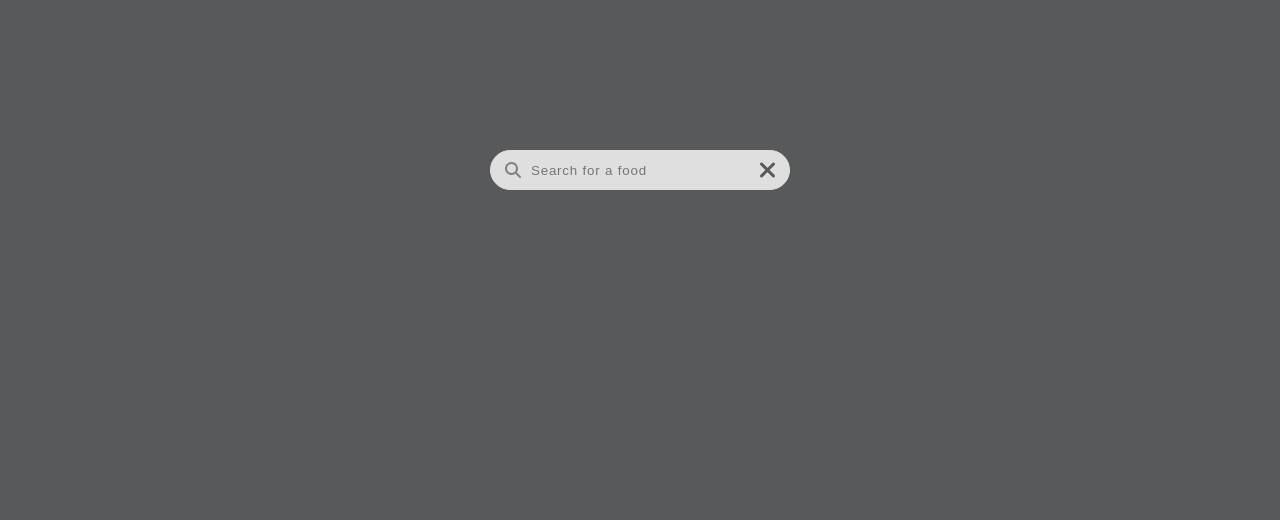
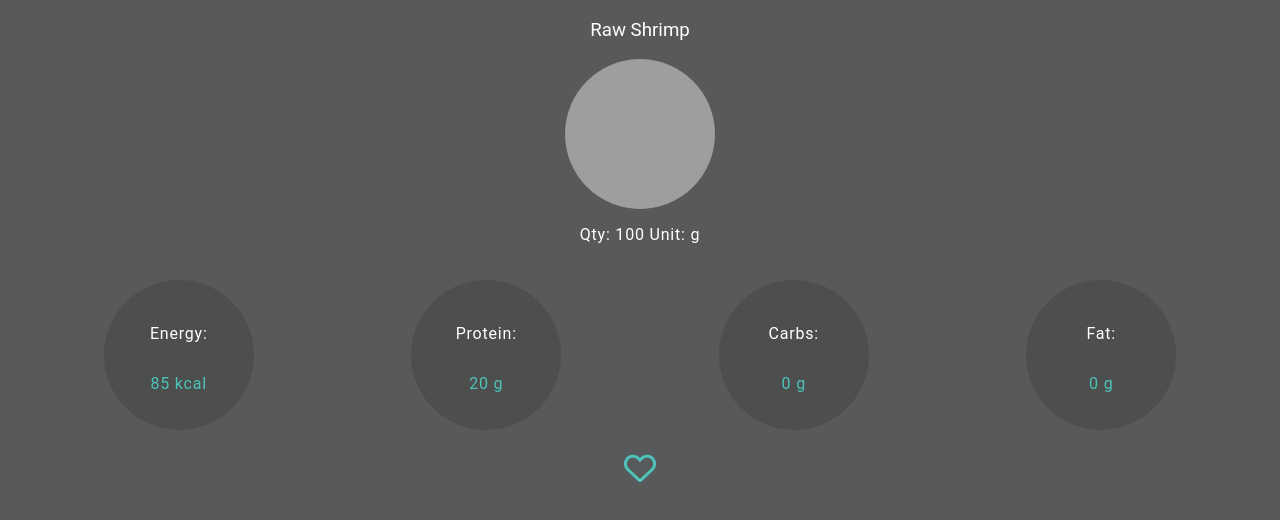
Before and after one commit to raymondkhoaho/MacVue, a website: page index.html in a window 1280 px wide. Shown: the part 60-580 px from the top of the page. Drawn offline with Linux system fonts and the light colour scheme; grey boxes are pictures that could not be loaded.

Commit message:
Add a sibling div[data-view=details-page] to HTML.  Add a HTML skeleton with some dummy data for details page to reflect wireframe.

```diff
--- a/css/layout.css
+++ b/css/layout.css
@@ -15,13 +15,22 @@
   flex-basis: 50%;
 }
 
+.column-fourth {
+  flex-basis: 50%;
+}
+
 @media screen and (min-width: 768px) {
   .column-full,
-  .column-sixth {
+  .column-sixth,
+  .column-fourth {
     padding: 0 0.75rem;
   }
 
   .column-sixth {
     flex-basis: calc(100% / 6);
   }
+
+  .column-fourth {
+    flex-basis: 25%;
+  }
 }
--- a/css/styles.css
+++ b/css/styles.css
@@ -105,7 +105,7 @@ input[type="search"]::-webkit-search-results-decoration {
   display: none;
 }
 
-.image-wrapper {
+.wrapper {
   align-self: center;
   width: 150px;
   height: 150px;
@@ -113,10 +113,15 @@ input[type="search"]::-webkit-search-results-decoration {
   border-radius: 50%;
 }
 
-.image-wrapper img {
+.wrapper img {
   border-radius: 50%;
   width: 150px;
   height: 150px;
+}
+
+p,
+h4 {
+  letter-spacing: 0.05rem;
 }
 
 .flex-column {
@@ -137,3 +142,36 @@ input[type="search"]::-webkit-search-results-decoration {
 .flex-column:active img {
   opacity: 0.25;
 }
+
+.column-center {
+  flex-direction: column;
+  align-items: center;
+}
+
+.column-center p {
+  color: #fff;
+}
+
+.padding {
+  padding: 20px 0;
+}
+
+.flex-column-center {
+  display: flex;
+  flex-direction: column;
+  align-items: center;
+  justify-content: center;
+}
+
+.margin {
+  margin-bottom: 15px;
+}
+
+.flex-column-center p {
+  color: #4dc3b9;
+}
+
+.favorite-icon {
+  color: #4dc3b9;
+  font-size: 2rem;
+}
--- a/index.html
+++ b/index.html
@@ -27,7 +27,7 @@
   </header>
   <main>
     <!-- search form -->
-    <div class="view container" data-view="search-form">
+    <div class="view container hidden" data-view="search-form">
       <div class="row">
         <div class="column-full center">
           <form id="form">
@@ -49,6 +49,46 @@
       <div class="row result-item">
       </div>
     </div>
+    <!-- details page -->
+    <div class="view container" data-view="details-page">
+      <div class="row column-center">
+        <h3>Raw Shrimp</h3>
+        <div class="wrapper">
+          <img src="https://www.edamam.com/food-img/4df/4df0fd62e878ed84b387b9e3ab48f2dc.jpg">
+        </div>
+        <p>Qty: <span>100</span> Unit: <span>g</span></p>
+      </div>
+      <div class="row">
+        <div class="column-fourth center padding">
+          <div class="wrapper flex-column-center">
+            <h4 class="margin">Energy:</h4>
+            <p><span>85</span> kcal</p>
+          </div>
+        </div>
+        <div class="column-fourth center padding">
+          <div class="wrapper flex-column-center">
+            <h4 class="margin">Protein:</h4>
+            <p><span>20</span> g</p>
+          </div>
+        </div>
+        <div class="column-fourth center padding">
+          <div class="wrapper flex-column-center">
+            <h4 class="margin">Carbs:</h4>
+            <p><span>0</span> g</p>
+          </div>
+        </div>
+        <div class="column-fourth center padding">
+          <div class="wrapper flex-column-center">
+            <h4 class="margin">Fat:</h4>
+            <p><span>0</span> g</p>
+          </div>
+        </div>
+      </div>
+      <div class="row center">
+        <a class="favorite-icon" href="#"><i class="fa-regular fa-heart"></i></a>
+      </div>
+
+    </div>
   </main>
   <script src="js/data.js"></script>
   <script src="js/main.js"></script>
--- a/js/main.js
+++ b/js/main.js
@@ -21,6 +21,8 @@ function getFoodData(event) {
   xhr.open('GET', 'https://api.edamam.com/api/food-database/v2/parser?app_id=62e1382f&app_key=fb581bd2de03e8a30b53d8a1a76b8b79&ingr=' + $searchText.value);
   xhr.responseType = 'json';
   xhr.addEventListener('load', function () {
+    // console.log(xhr.response.hints);
+
     if (xhr.response.hints.length === 0) {
       $noResults.setAttribute('class', 'row noresults');
     } else {
@@ -46,7 +48,7 @@ function renderResult(result) {
   $newDiv.setAttribute('class', 'column-sixth flex-column');
 
   var $imageDiv = document.createElement('div');
-  $imageDiv.setAttribute('class', 'image-wrapper');
+  $imageDiv.setAttribute('class', 'wrapper');
 
   var $newImg = document.createElement('img');
   if (result.food.image !== undefined) {
@@ -81,6 +83,6 @@ function viewSwap(view) {
 
 function clickFunction(event) {
   viewSwap('search-form');
-
+  $noResults.setAttribute('class', 'row noresults hidden');
 }
 $searchLink.addEventListener('click', clickFunction);
```
